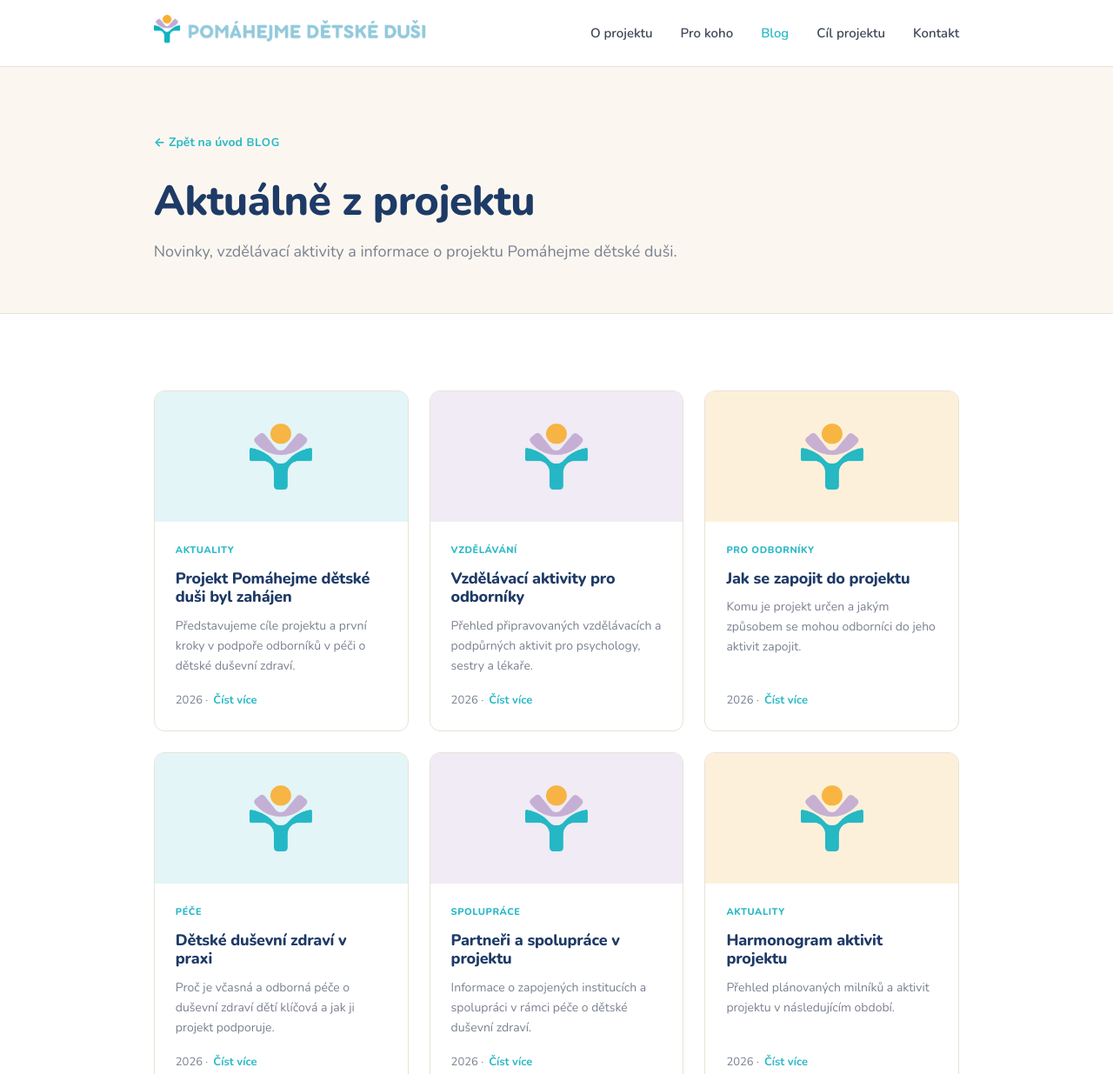
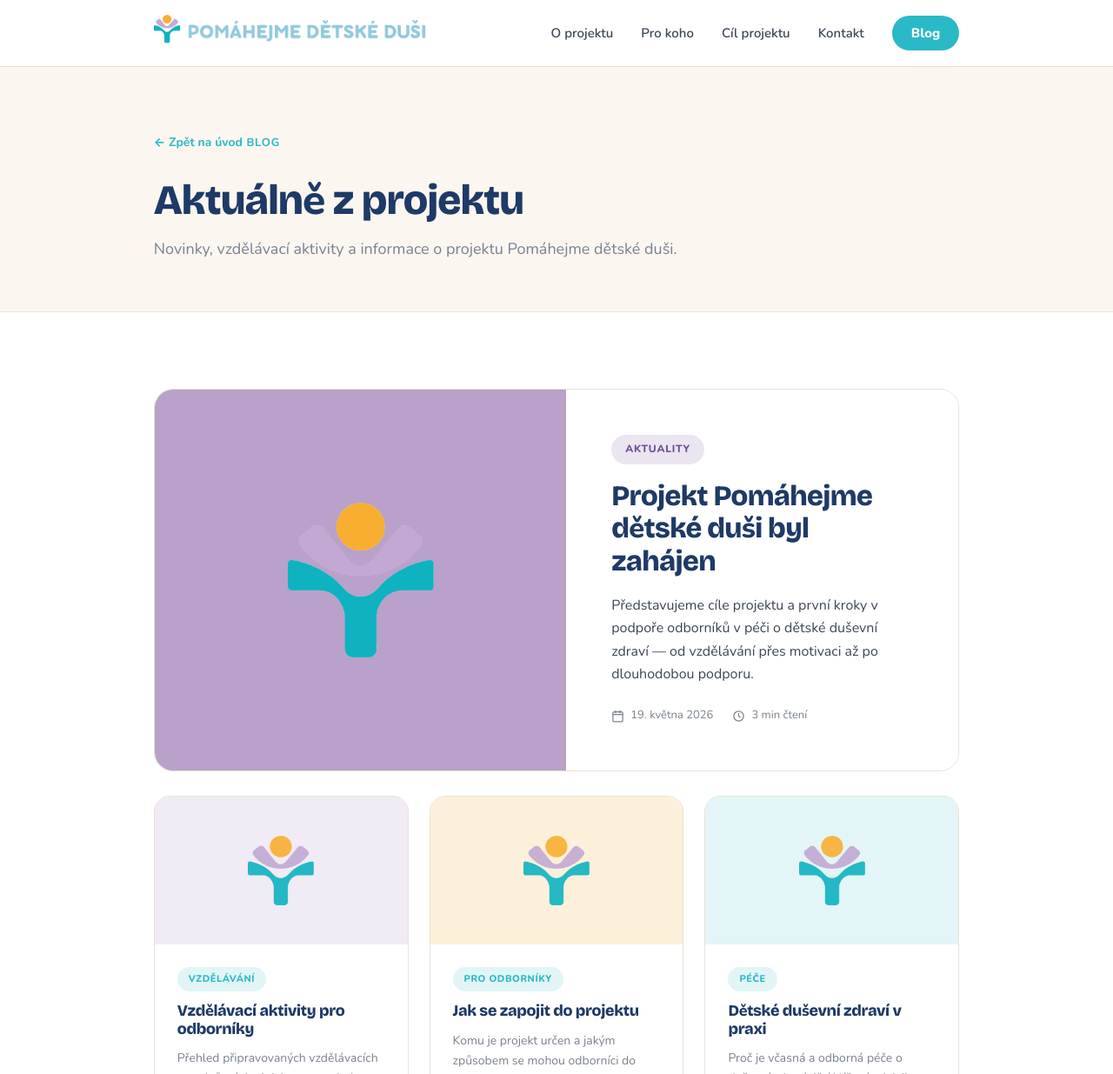
Before and after one commit to jindramich/pomahejmedetskedusi, a plain HTML site: page blog.html in a window 1280 px wide. Shown: the top 1235 px of the page at 87% size. Drawn offline with nearby package versions, Linux system fonts and the light colour scheme.

Commit message:
Add files via upload

```diff
--- a/blog.html
+++ b/blog.html
@@ -5,7 +5,7 @@
   <meta name="viewport" content="width=device-width, initial-scale=1.0" />
   <title>Blog — Pomáhejme dětské duši</title>
   <meta name="description" content="Aktuality, vzdělávání a informace z projektu Pomáhejme dětské duši — Podpora rozvoje zdravotní péče o dětské duševní zdraví." />
-  <link href="https://fonts.googleapis.com/css2?family=Nunito:wght@400;500;600;700;800&display=swap" rel="stylesheet" />
+  <link href="https://fonts.googleapis.com/css2?family=Bricolage+Grotesque:opsz,wght@12..96,600;12..96,700;12..96,800&family=Nunito:wght@400;500;600;700;800&display=swap" rel="stylesheet" />
   <link rel="stylesheet" href="styles.css" />
 </head>
 <body>
@@ -19,9 +19,9 @@
     <ul class="nav-links">
       <li><a href="index.html#o-projektu">O projektu</a></li>
       <li><a href="index.html#pro-koho">Pro koho</a></li>
-      <li><a href="blog.html" class="is-active">Blog</a></li>
       <li><a href="index.html#cil">Cíl projektu</a></li>
       <li><a href="index.html#kontakt">Kontakt</a></li>
+      <li class="nav-cta"><a href="blog.html">Blog</a></li>
     </ul>
   </div>
 </nav>
@@ -39,19 +39,32 @@
 <!-- ── SEZNAM ČLÁNKŮ ─────────────────────────────── -->
 <section class="blog-list">
   <div class="wrap">
+    <a class="blog-featured bf-lav" href="#">
+      <div class="blog-featured-visual">
+        <img src="assets/logo-symbol.png" alt="" />
+      </div>
+      <div class="blog-featured-body">
+        <span class="pill">Aktuality</span>
+        <h2>Projekt Pomáhejme dětské duši byl zahájen</h2>
+        <p>
+          Představujeme cíle projektu a první kroky v podpoře odborníků
+          v péči o dětské duševní zdraví — od vzdělávání přes motivaci
+          až po dlouhodobou podporu.
+        </p>
+        <span class="blog-meta">
+          <span>
+            <svg viewBox="0 0 24 24"><rect x="3" y="4" width="18" height="18" rx="2"/><path d="M3 9h18M8 2v4M16 2v4"/></svg>
+            19. května 2026
+          </span>
+          <span>
+            <svg viewBox="0 0 24 24"><circle cx="12" cy="12" r="9"/><path d="M12 7v5l3 2"/></svg>
+            3 min čtení
+          </span>
+        </span>
+      </div>
+    </a>
+
     <div class="blog-grid">
-
-      <a class="article" href="#">
-        <div class="article-thumb t-pet">
-          <img src="assets/logo-symbol.png" alt="" />
-        </div>
-        <div class="article-body">
-          <span class="article-cat">Aktuality</span>
-          <h3>Projekt Pomáhejme dětské duši byl zahájen</h3>
-          <p>Představujeme cíle projektu a první kroky v podpoře odborníků v péči o dětské duševní zdraví.</p>
-          <span class="article-meta">2026 · <span class="article-more">Číst více</span></span>
-        </div>
-      </a>
 
       <a class="article" href="#">
         <div class="article-thumb t-lav">
@@ -61,7 +74,10 @@
           <span class="article-cat">Vzdělávání</span>
           <h3>Vzdělávací aktivity pro odborníky</h3>
           <p>Přehled připravovaných vzdělávacích a podpůrných aktivit pro psychology, sestry a lékaře.</p>
-          <span class="article-meta">2026 · <span class="article-more">Číst více</span></span>
+          <span class="blog-meta">
+            <span><svg viewBox="0 0 24 24"><rect x="3" y="4" width="18" height="18" rx="2"/><path d="M3 9h18M8 2v4M16 2v4"/></svg> 2026</span>
+            <span class="article-more">Číst více →</span>
+          </span>
         </div>
       </a>
 
@@ -73,7 +89,10 @@
           <span class="article-cat">Pro odborníky</span>
           <h3>Jak se zapojit do projektu</h3>
           <p>Komu je projekt určen a jakým způsobem se mohou odborníci do jeho aktivit zapojit.</p>
-          <span class="article-meta">2026 · <span class="article-more">Číst více</span></span>
+          <span class="blog-meta">
+            <span><svg viewBox="0 0 24 24"><rect x="3" y="4" width="18" height="18" rx="2"/><path d="M3 9h18M8 2v4M16 2v4"/></svg> 2026</span>
+            <span class="article-more">Číst více →</span>
+          </span>
         </div>
       </a>
 
@@ -85,7 +104,10 @@
           <span class="article-cat">Péče</span>
           <h3>Dětské duševní zdraví v praxi</h3>
           <p>Proč je včasná a odborná péče o duševní zdraví dětí klíčová a jak ji projekt podporuje.</p>
-          <span class="article-meta">2026 · <span class="article-more">Číst více</span></span>
+          <span class="blog-meta">
+            <span><svg viewBox="0 0 24 24"><rect x="3" y="4" width="18" height="18" rx="2"/><path d="M3 9h18M8 2v4M16 2v4"/></svg> 2026</span>
+            <span class="article-more">Číst více →</span>
+          </span>
         </div>
       </a>
 
@@ -97,7 +119,10 @@
           <span class="article-cat">Spolupráce</span>
           <h3>Partneři a spolupráce v projektu</h3>
           <p>Informace o zapojených institucích a spolupráci v rámci péče o dětské duševní zdraví.</p>
-          <span class="article-meta">2026 · <span class="article-more">Číst více</span></span>
+          <span class="blog-meta">
+            <span><svg viewBox="0 0 24 24"><rect x="3" y="4" width="18" height="18" rx="2"/><path d="M3 9h18M8 2v4M16 2v4"/></svg> 2026</span>
+            <span class="article-more">Číst více →</span>
+          </span>
         </div>
       </a>
 
@@ -109,7 +134,10 @@
           <span class="article-cat">Aktuality</span>
           <h3>Harmonogram aktivit projektu</h3>
           <p>Přehled plánovaných milníků a aktivit projektu v následujícím období.</p>
-          <span class="article-meta">2026 · <span class="article-more">Číst více</span></span>
+          <span class="blog-meta">
+            <span><svg viewBox="0 0 24 24"><rect x="3" y="4" width="18" height="18" rx="2"/><path d="M3 9h18M8 2v4M16 2v4"/></svg> 2026</span>
+            <span class="article-more">Číst více →</span>
+          </span>
         </div>
       </a>
 
--- a/styles.css
+++ b/styles.css
@@ -26,7 +26,10 @@ body {
   -webkit-font-smoothing: antialiased;
 }
 
-h1, h2, h3 { color: var(--navy); line-height: 1.2; letter-spacing: -0.01em; }
+h1, h2, h3 {
+  font-family: 'Bricolage Grotesque', 'Nunito', system-ui, sans-serif;
+  color: var(--navy); line-height: 1.15; letter-spacing: -0.02em;
+}
 
 .wrap { max-width: 1080px; margin: 0 auto; padding: 0 6%; }
 section { padding: 88px 0; }
@@ -57,6 +60,16 @@ nav {
 }
 .nav-links a:hover { color: var(--petrol); }
 .nav-links a.is-active { color: var(--petrol); }
+.nav-links .nav-cta a,
+.nav-links a.nav-cta {
+  color: var(--white); background: var(--petrol);
+  padding: 10px 22px; border-radius: 999px;
+  font-weight: 800; transition: background 0.15s, transform 0.15s;
+}
+.nav-links .nav-cta a:hover,
+.nav-links a.nav-cta:hover {
+  color: var(--white); background: #21A2AF; transform: translateY(-1px);
+}
 
 /* ───────── HERO ───────── */
 .hero { padding: 96px 0 88px; }
@@ -110,11 +123,13 @@ nav {
   display: grid; grid-template-columns: repeat(3, 1fr); gap: 20px;
 }
 .group-card {
+  display: flex;
   perspective: 1200px; cursor: pointer;
   border-radius: 12px; outline: none;
 }
 .group-card:focus-visible { box-shadow: 0 0 0 3px rgba(42,185,199,0.55); }
 .flip-inner {
+  flex: 1;
   display: grid; transform-style: preserve-3d;
   transition: transform 0.55s cubic-bezier(.2,.75,.25,1);
 }
@@ -158,11 +173,60 @@ nav {
   gap: 20px; flex-wrap: wrap; margin-bottom: 44px;
 }
 .blog-head .section-head { margin-bottom: 0; }
+a.blog-head-link { text-decoration: none; color: inherit; display: block; }
+a.blog-head-link:hover h2 { color: var(--petrol); }
 .blog-all {
   font-size: 14px; font-weight: 700; color: var(--petrol);
   text-decoration: none; white-space: nowrap;
 }
 .blog-all:hover { text-decoration: underline; }
+/* společný „pill“ štítek kategorie */
+.pill {
+  align-self: flex-start; display: inline-block;
+  font-size: 12px; font-weight: 800; letter-spacing: 0.06em;
+  text-transform: uppercase; padding: 7px 16px; border-radius: 999px;
+  background: rgba(42,185,199,0.16); color: var(--petrol);
+}
+
+/* meta řádek (datum · doba čtení) */
+.blog-meta {
+  display: flex; flex-wrap: wrap; gap: 22px;
+  font-size: 13px; color: var(--text-soft);
+}
+.blog-meta span { display: inline-flex; align-items: center; gap: 7px; }
+.blog-meta svg {
+  width: 15px; height: 15px; stroke: currentColor;
+  fill: none; stroke-width: 2; stroke-linecap: round; stroke-linejoin: round;
+}
+
+/* hlavní (featured) článek */
+.blog-featured {
+  display: grid; grid-template-columns: 1.05fr 1fr;
+  border-radius: 22px; overflow: hidden; margin-bottom: 28px;
+  text-decoration: none; color: inherit; border: 1px solid var(--line);
+  transition: transform 0.2s, box-shadow 0.2s;
+}
+.blog-featured:hover { transform: translateY(-4px); box-shadow: 0 18px 44px rgba(30,58,102,0.12); }
+.blog-featured-visual {
+  display: flex; align-items: center; justify-content: center;
+  min-height: 340px; padding: 48px; background: var(--lavender-soft);
+}
+.blog-featured-visual img { width: 168px; height: auto; }
+.blog-featured-body {
+  padding: 52px 52px; display: flex; flex-direction: column;
+  gap: 18px; background: var(--white);
+}
+.blog-featured-body h2 {
+  font-size: clamp(1.5rem, 2.7vw, 2.05rem); font-weight: 800;
+}
+.blog-featured-body > p { font-size: 16px; color: var(--text); }
+.blog-featured .blog-meta { margin-top: 6px; }
+.bf-lav .blog-featured-visual { background: var(--lavender); }
+.bf-lav .pill { background: rgba(123,94,160,0.16); color: #6E509A; }
+.bf-pet .blog-featured-visual { background: var(--petrol); }
+.bf-sun .blog-featured-visual { background: var(--sun); }
+
+/* mřížka menších článků */
 .blog-grid {
   display: grid; gap: 24px;
   grid-template-columns: repeat(auto-fill, minmax(290px, 1fr));
@@ -170,31 +234,36 @@ nav {
 .article {
   display: flex; flex-direction: column;
   background: var(--white); border: 1px solid var(--line);
-  border-radius: 12px; overflow: hidden;
+  border-radius: 18px; overflow: hidden;
   text-decoration: none; color: inherit;
   transition: transform 0.18s, box-shadow 0.18s;
 }
 .article:hover { transform: translateY(-4px); box-shadow: 0 12px 30px rgba(30,58,102,0.10); }
 .article-thumb {
-  height: 150px; display: flex; align-items: center; justify-content: center;
+  height: 170px; display: flex; align-items: center; justify-content: center;
 }
 .article-thumb.t-lav { background: var(--lavender-soft); }
 .article-thumb.t-pet { background: var(--petrol-soft); }
 .article-thumb.t-sun { background: var(--sun-soft); }
-.article-thumb img { height: 76px; width: auto; opacity: 0.9; }
-.article-body { padding: 24px; display: flex; flex-direction: column; flex: 1; }
+.article-thumb img { height: 80px; width: auto; opacity: 0.9; }
+.article-body { padding: 26px; display: flex; flex-direction: column; flex: 1; gap: 12px; }
 .article-cat {
   align-self: flex-start; font-size: 11px; font-weight: 800;
   letter-spacing: 0.05em; text-transform: uppercase;
-  color: var(--petrol); margin-bottom: 12px;
+  padding: 5px 13px; border-radius: 999px;
+  background: rgba(42,185,199,0.14); color: var(--petrol);
 }
-.article h3 { font-size: 18px; font-weight: 800; margin-bottom: 10px; }
-.article p { font-size: 14px; color: var(--text-soft); margin-bottom: 18px; }
-.article-meta {
-  margin-top: auto; font-size: 13px; color: var(--text-soft);
-  display: flex; align-items: center; gap: 6px;
+.article h3 { font-size: 18px; font-weight: 800; }
+.article p { font-size: 14px; color: var(--text-soft); }
+.article .blog-meta { margin-top: auto; padding-top: 4px; }
+.article-more { color: var(--petrol); font-weight: 700; }
+
+/* responzivita blogu */
+@media (max-width: 820px) {
+  .blog-featured { grid-template-columns: 1fr; }
+  .blog-featured-visual { min-height: 200px; padding: 36px; }
+  .blog-featured-body { padding: 36px 28px; }
 }
-.article-more { color: var(--petrol); font-weight: 700; }
 
 /* ───────── PAGE HEADER (samostatné stránky, např. blog) ───────── */
 .page-head { background: var(--cream); border-bottom: 1px solid var(--line); }
```
Also changed, not shown: index.html (+50 -13 lines).
